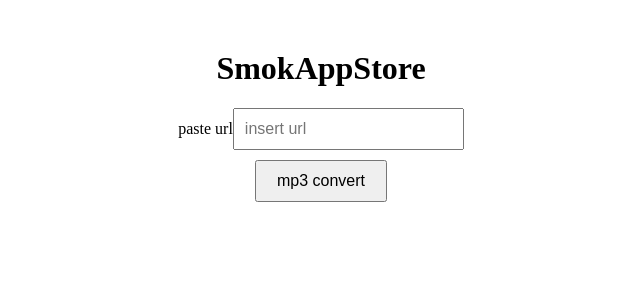
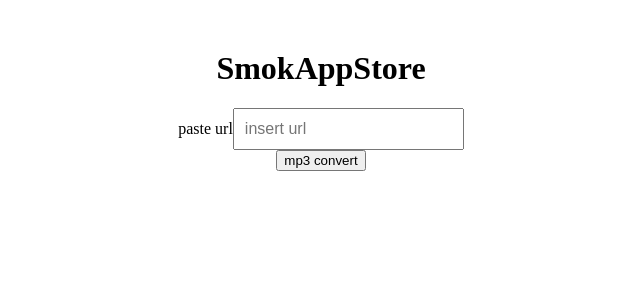
Before and after one commit to tlacaelel666/smappweb, a Python web app: template templates/index.html in a window 1280 px wide. Shown: the top 300 px of the page, without its empty margins (319-959 px from the left). Run offline with Jinja, Linux system fonts and the light colour scheme; the template is opened without the code that fills it, so the values that code supplies are empty.

Commit message:
Update index.html
sync with css

```diff
--- a/templates/index.html
+++ b/templates/index.html
@@ -16,12 +16,6 @@
         width:auto;
         padding:10px;
         font-size: 16px;
-     }
-     button {
-        padding: 10px 20px;
-        font-size:16px;
-        margin-top: 10px;
-        cursor: pointer;
      }
   </style>
 </head>
```
